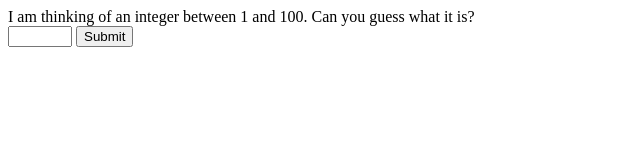
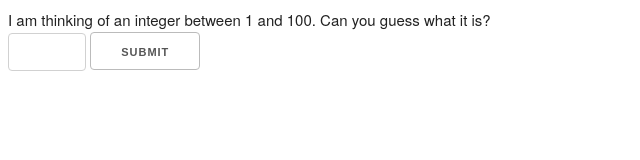
Before and after one commit to tdreid/Guezzmo, a plain HTML site: page index.html in a window 1280 px wide. Shown: the whole page, without its empty margins (0-640 px from the left). Drawn offline with nearby package versions, Linux system fonts and the light colour scheme; the site is published under a folder, as on GitHub Pages, so addresses that start at the root find nothing.

Commit message:
Correct path to css at ln 7

```diff
--- a/index.html
+++ b/index.html
@@ -4,7 +4,7 @@
   <meta name="robots" content="noindex, nofollow">
   <meta name="googlebot" content="noindex, nofollow">
 
-  <link rel="stylesheet" type="text/css" href="/css/skeleton.css">
+  <link rel="stylesheet" type="text/css" href="./css/skeleton.css">
 
   <script type="text/javascript" src="https://cdnjs.cloudflare.com/ajax/libs/jquery/3.1.1/jquery.min.js"></script>
   <script type="text/javascript" src="https://cdnjs.cloudflare.com/ajax/libs/underscore.js/1.8.3/underscore-min.js"></script>
```
